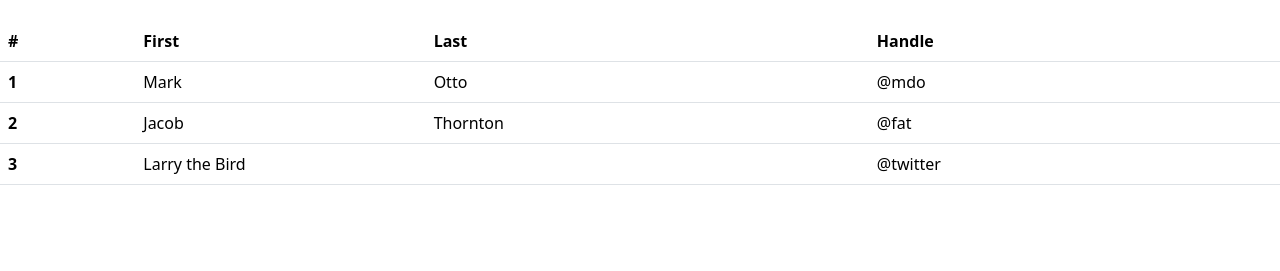
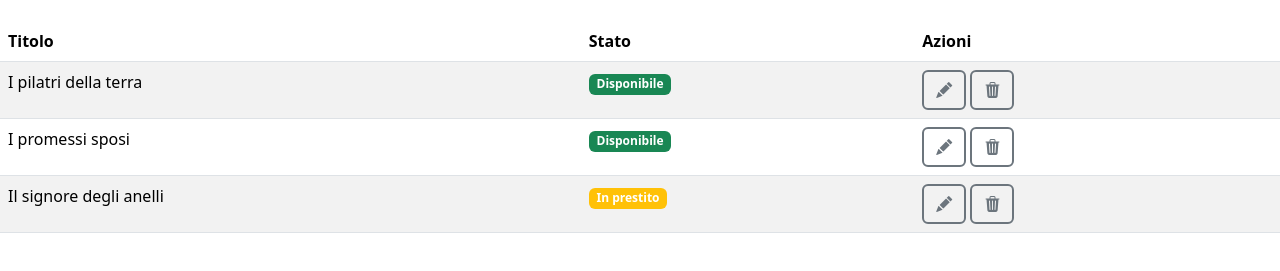
Before and after one commit to filippozuppini/html-css-bootstrap-dashboard, a plain HTML site: page index.html in a window 1280 px wide. Shown: the part 179-450 px from the top of the page. Drawn offline with nearby package versions, Linux system fonts and the light colour scheme.

Commit message:
Add table base table style

```diff
--- a/index.html
+++ b/index.html
@@ -7,6 +7,7 @@
     <title>html-css-bootstrap-dashboard</title>
     <link href="https://cdn.jsdelivr.net/npm/bootstrap@5.3.8/dist/css/bootstrap.min.css" rel="stylesheet"
         integrity="sha384-sRIl4kxILFvY47J16cr9ZwB07vP4J8+LH7qKQnuqkuIAvNWLzeN8tE5YBujZqJLB" crossorigin="anonymous">
+    <link rel="stylesheet" href="https://cdn.jsdelivr.net/npm/bootstrap-icons@1.13.1/font/bootstrap-icons.min.css">
 </head>
 
 <body>
@@ -51,32 +52,44 @@
             </div>
 
             <div class="catalogo-body">
-                <table class="table">
+                <table class="table table-striped">
                     <thead>
                         <tr>
-                            <th scope="col">#</th>
-                            <th scope="col">First</th>
-                            <th scope="col">Last</th>
-                            <th scope="col">Handle</th>
+                            <th scope="col">Titolo</th>
+                            <th scope="col">Stato</th>
+                            <th scope="col">Azioni</th>
                         </tr>
                     </thead>
                     <tbody>
                         <tr>
-                            <th scope="row">1</th>
-                            <td>Mark</td>
-                            <td>Otto</td>
-                            <td>@mdo</td>
+                            <td>I pilatri della terra</td>
+                            <td><span class="badge text-bg-success">Disponibile</span></td>
+                            <td>
+                                <span>
+                                    <button type="button" class="btn btn-outline-secondary border-2"><i class="bi bi-pencil-fill"></i></button>
+                                    <button type="button" class="btn btn-outline-secondary border-2"><i class="bi bi-trash3-fill"></i></button>
+                                </span>
+                            </td>
                         </tr>
                         <tr>
-                            <th scope="row">2</th>
-                            <td>Jacob</td>
-                            <td>Thornton</td>
-                            <td>@fat</td>
+                            <td>I promessi sposi</td>
+                            <td><span class="badge text-bg-success">Disponibile</span></td>
+                            <td>
+                                <span>
+                                    <button type="button" class="btn btn-outline-secondary border-2"><i class="bi bi-pencil-fill"></i></button>
+                                    <button type="button" class="btn btn-outline-secondary border-2"><i class="bi bi-trash3-fill"></i></button>
+                                </span>
+                            </td>
                         </tr>
                         <tr>
-                            <th scope="row">3</th>
-                            <td colspan="2">Larry the Bird</td>
-                            <td>@twitter</td>
+                            <td>Il signore degli anelli</td>
+                            <td><span class="badge text-bg-warning text-white">In prestito</span></td>
+                            <td>
+                                <span>
+                                    <button type="button" class="btn btn-outline-secondary border-2"><i class="bi bi-pencil-fill"></i></button>
+                                    <button type="button" class="btn btn-outline-secondary border-2"><i class="bi bi-trash3-fill"></i></button>
+                                </span>
+                            </td>
                         </tr>
                     </tbody>
                 </table>
```
